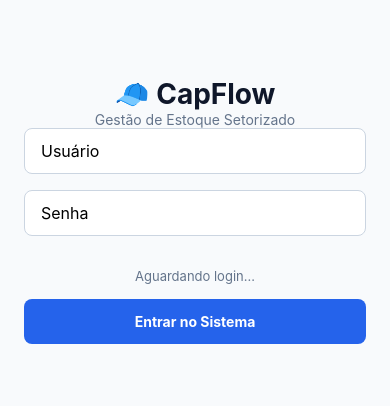
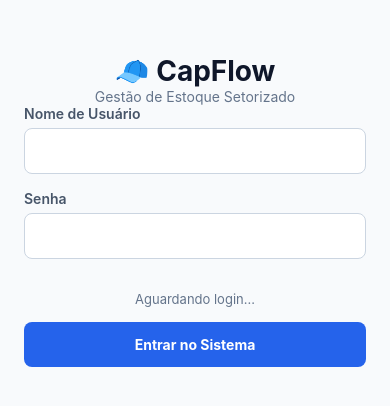
Before and after one commit to Felipe-edu34/capflow-mobile, a React Native app: screen / in a window 390 px wide. Shown: the part 212-618 px from the top of the page. Built offline with nearby package versions, Linux system fonts and the light colour scheme.

Commit message:
refactor: melhora a lógica de login e atualiza mensagens de status

```diff
--- a/App.js
+++ b/App.js
@@ -3,6 +3,7 @@ import { StyleSheet, Text, View, TextInput, TouchableOpacity, ActivityIndicator,
 import axios from 'axios';
 
 export default function App() {
+  // --- ESTADOS DO SISTEMA ---
   const [username, setUsername] = useState('');
   const [password, setPassword] = useState('');
   const [loading, setLoading] = useState(false);
@@ -15,7 +16,7 @@ export default function App() {
   // --- ESTADOS DO MODAL DE MOVIMENTAÇÃO ---
   const [modalVisible, setModalVisible] = useState(false);
   const [itemSelecionado, setItemSelecionado] = useState(null);
-  const [tipoMov, setTipoMov] = useState('ENTRADA'); // 'ENTRADA' ou 'SAIDA'
+  const [tipoMov, setTipoMov] = useState('ENTRADA');
   const [qtdMov, setQtdMov] = useState('');
   const [obsMov, setObsMov] = useState('');
   const [enviandoMov, setEnviandoMov] = useState(false);
@@ -39,19 +40,28 @@ export default function App() {
   };
 
   const handleLogin = async () => {
-    if (!username || !password) return setStatusMessage('Preencha os campos.');
-    setLoading(true); setStatusMessage('Conectando...');
+    if (!username || !password) {
+      setStatusMessage('Por favor, preencha todos os campos.');
+      return;
+    }
+    setLoading(true);
+    setStatusMessage('Conectando ao servidor...');
+
     try {
-      const response = await axios.post('http://192.168.0.11:8000/api/token/', { username, password });
-      setToken(response.data.token); setStatusMessage('Sucesso!');
+      const response = await axios.post('http://192.168.0.11:8000/api/token/', {
+        username: username,
+        password: password
+      });
+      setToken(response.data.token);
+      setStatusMessage('Login realizado com sucesso!');
     } catch (error) {
-      setStatusMessage('Erro de conexão ou dados.');
+      console.log(error);
+      setStatusMessage('Erro de conexão ou usuário incorreto.');
     } finally {
       setLoading(false);
     }
   };
 
-  // --- FUNÇÃO PARA ABRIR O MODAL ---
   const abrirModal = (item) => {
     setItemSelecionado(item);
     setTipoMov('ENTRADA');
@@ -60,7 +70,6 @@ export default function App() {
     setModalVisible(true);
   };
 
-  // --- FUNÇÃO PARA ENVIAR A MOVIMENTAÇÃO AO DJANGO ---
   const salvarMovimentacao = async () => {
     if (!qtdMov || isNaN(qtdMov) || qtdMov <= 0) {
       Alert.alert('Erro', 'Digite uma quantidade válida.');
@@ -78,7 +87,6 @@ export default function App() {
         headers: { Authorization: `Bearer ${token}` }
       });
 
-      // Se der certo, fecha o modal e recarrega a lista para mostrar o novo saldo
       setModalVisible(false);
       buscarEstoque();
       Alert.alert('Sucesso', 'Movimentação registrada com sucesso!');
@@ -91,7 +99,6 @@ export default function App() {
   };
 
   const renderizarItem = ({ item }) => (
-    // Transformamos o Card em um botão (TouchableOpacity)
     <TouchableOpacity style={styles.itemCard} onPress={() => abrirModal(item)}>
       <Text style={styles.itemTitle}>📦 {item.nome}</Text>
       <Text style={styles.itemText}>Quantidade Atual: {item.quantidade_atual} {item.unidade_medida}</Text>
@@ -123,18 +130,17 @@ export default function App() {
             keyExtractor={(item) => item.id.toString()}
             renderItem={renderizarItem}
             contentContainerStyle={{ paddingBottom: 40 }}
+            style={{ width: '100%' }}
             showsVerticalScrollIndicator={false}
           />
         )}
 
-        {/* --- MODAL FLUTUANTE DE MOVIMENTAÇÃO --- */}
         <Modal visible={modalVisible} transparent={true} animationType="slide">
           <View style={styles.modalFundo}>
             <View style={styles.modalCaixa}>
               <Text style={styles.modalTitulo}>Lançar Movimentação</Text>
               <Text style={styles.modalSub}>{itemSelecionado?.nome}</Text>
 
-              {/* Botões de Entrada / Saída */}
               <View style={styles.botoesTipo}>
                 <TouchableOpacity
                   style={[styles.botaoTipo, tipoMov === 'ENTRADA' ? styles.botaoAtivoEntrada : null]}
@@ -159,7 +165,7 @@ export default function App() {
               />
               <TextInput
                 style={styles.inputModal}
-                placeholder="Observação (Ex: Compra nova)"
+                placeholder="Observação"
                 value={obsMov}
                 onChangeText={setObsMov}
               />
@@ -185,11 +191,16 @@ export default function App() {
     <View style={styles.container}>
       <Text style={styles.title}>🧢 CapFlow</Text>
       <Text style={styles.subtitle}>Gestão de Estoque Setorizado</Text>
+
       <View style={styles.inputContainer}>
-        <TextInput style={styles.input} placeholder="Usuário" value={username} onChangeText={setUsername} autoCapitalize="none" />
-        <TextInput style={styles.input} placeholder="Senha" secureTextEntry={true} value={password} onChangeText={setPassword} />
+        <Text style={styles.label}>Nome de Usuário</Text>
+        <TextInput style={styles.input} value={username} onChangeText={setUsername} autoCapitalize="none" />
+        <Text style={styles.label}>Senha</Text>
+        <TextInput style={styles.input} secureTextEntry={true} value={password} onChangeText={setPassword} />
       </View>
+
       <Text style={styles.statusText}>{statusMessage}</Text>
+
       <TouchableOpacity style={styles.button} onPress={handleLogin} disabled={loading}>
         {loading ? <ActivityIndicator color="#ffffff" /> : <Text style={styles.textoBranco}>Entrar no Sistema</Text>}
       </TouchableOpacity>
@@ -197,7 +208,6 @@ export default function App() {
   );
 }
 
-// --- ESTILIZAÇÃO VISUAL ---
 const styles = StyleSheet.create({
   container: { flex: 1, backgroundColor: '#f8fafc', alignItems: 'center', justifyContent: 'center', paddingHorizontal: 24 },
   header: { width: '100%', flexDirection: 'row', justifyContent: 'space-between', alignItems: 'center', marginBottom: 20, borderBottomWidth: 1, borderColor: '#e2e8f0', paddingBottom: 15 },
@@ -206,6 +216,7 @@ const styles = StyleSheet.create({
   logoutButton: { backgroundColor: '#ef4444', paddingHorizontal: 15, paddingVertical: 8, borderRadius: 6 },
   logoutText: { color: '#fff', fontWeight: 'bold' },
   inputContainer: { width: '100%', marginBottom: 16 },
+  label: { fontSize: 14, fontWeight: '600', color: '#475569', marginBottom: 6 },
   input: { backgroundColor: '#ffffff', width: '100%', paddingHorizontal: 16, paddingVertical: 12, borderRadius: 8, fontSize: 16, borderWidth: 1, borderColor: '#cbd5e1', marginBottom: 16 },
   button: { backgroundColor: '#2563eb', paddingVertical: 14, borderRadius: 8, width: '100%', alignItems: 'center' },
   statusText: { fontSize: 13, color: '#64748b', marginBottom: 15, textAlign: 'center' },
@@ -214,8 +225,6 @@ const styles = StyleSheet.create({
   itemText: { fontSize: 15, color: '#475569', marginBottom: 4 },
   alertaEstoque: { color: '#ef4444', fontWeight: 'bold', fontSize: 13, marginTop: 8 },
   toqueAqui: { color: '#2563eb', fontSize: 12, marginTop: 10, textAlign: 'right', fontWeight: '600' },
-
-  // Estilos do Modal
   modalFundo: { flex: 1, backgroundColor: 'rgba(0,0,0,0.5)', justifyContent: 'center', alignItems: 'center', padding: 20 },
   modalCaixa: { backgroundColor: '#fff', padding: 24, borderRadius: 12, width: '100%', alignItems: 'center' },
   modalTitulo: { fontSize: 20, fontWeight: 'bold', color: '#0f172a', marginBottom: 5 },
```
